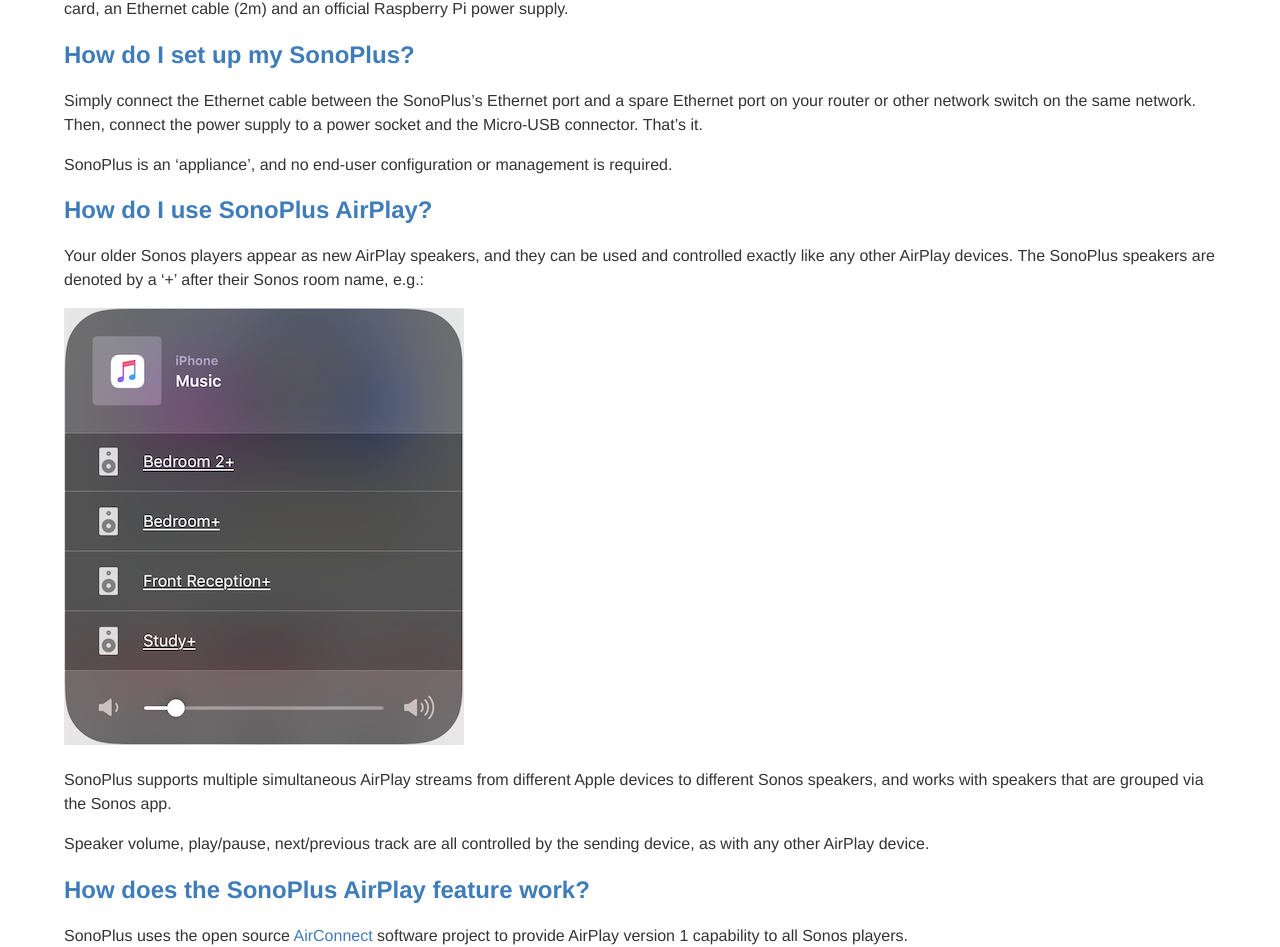
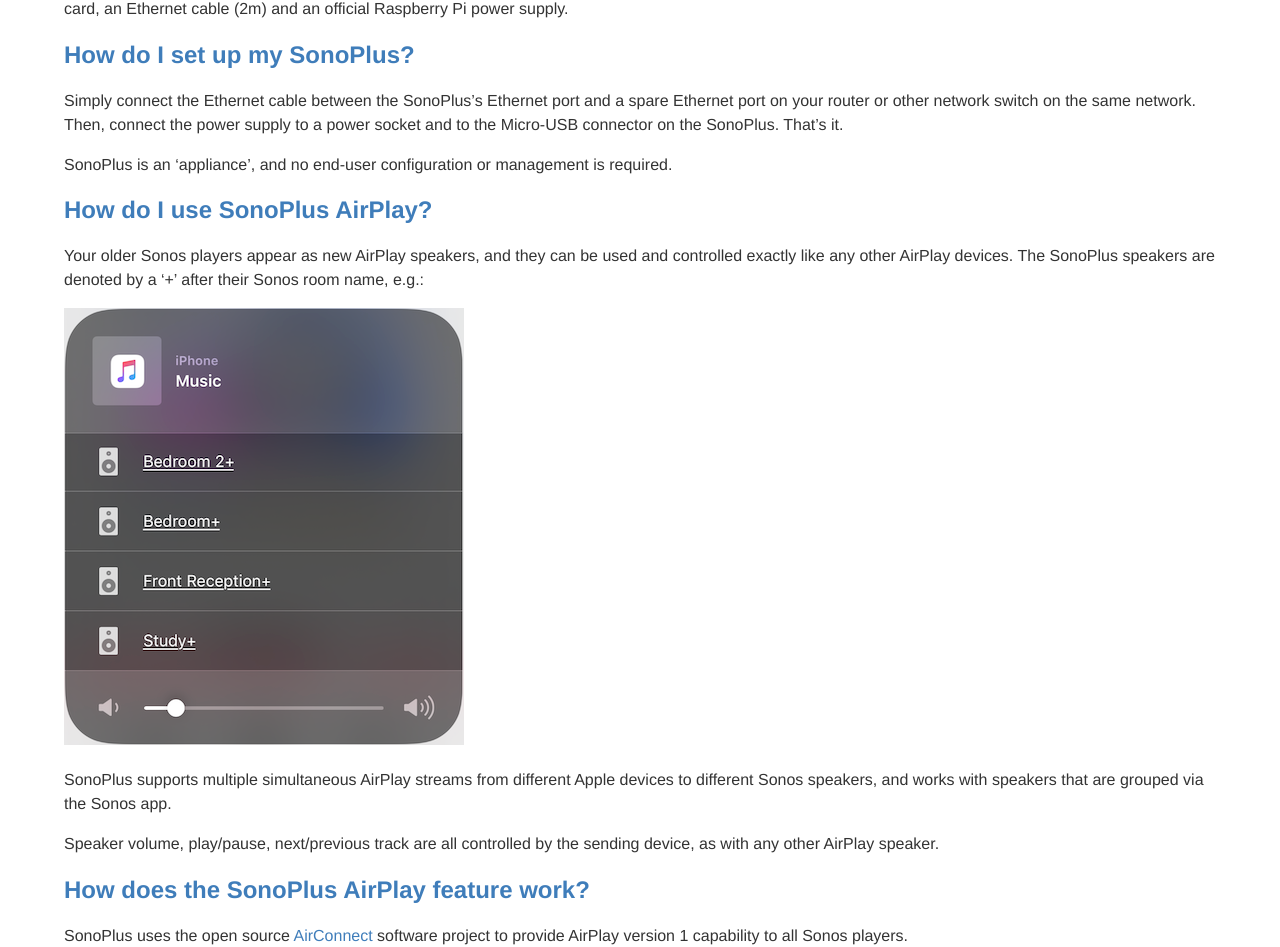
Before and after one commit to avantrec/avantrec.github.io, a Jekyll site: the page built from sonoplus-faq/index.md, in a window 1280 px wide and 1400 px high, scrolled down 411 px. Shown: the part 168-1115 px from the top of the window. Built offline with Jekyll 4.4.1, drawn with Linux system fonts in a browser that asks for light colours.

Commit message:
Minor edits.

```diff
--- a/sonoplus-faq/index.md
+++ b/sonoplus-faq/index.md
@@ -13,7 +13,7 @@
 
 ## How do I set up my SonoPlus?
 
-Simply connect the Ethernet cable between the SonoPlus's Ethernet port and a spare Ethernet port on your router or other network switch on the same network. Then, connect the power supply to a power socket and the Micro-USB connector. That's it.
+Simply connect the Ethernet cable between the SonoPlus's Ethernet port and a spare Ethernet port on your router or other network switch on the same network. Then, connect the power supply to a power socket and to the Micro-USB connector on the SonoPlus. That's it.
 
 SonoPlus is an 'appliance', and no end-user configuration or management is required.
 
@@ -25,7 +25,7 @@
 
 SonoPlus supports multiple simultaneous AirPlay streams from different Apple devices to different Sonos speakers, and works with speakers that are grouped via the Sonos app.
 
-Speaker volume, play/pause, next/previous track are all controlled by the sending device, as with any other AirPlay device.
+Speaker volume, play/pause, next/previous track are all controlled by the sending device, as with any other AirPlay speaker.
 
 ## How does the SonoPlus AirPlay feature work?
 
```
Also changed, not shown: sonoplus-about/index.md (+1 -1 lines), sonoplus-beta/index.md (+1 -1 lines).
